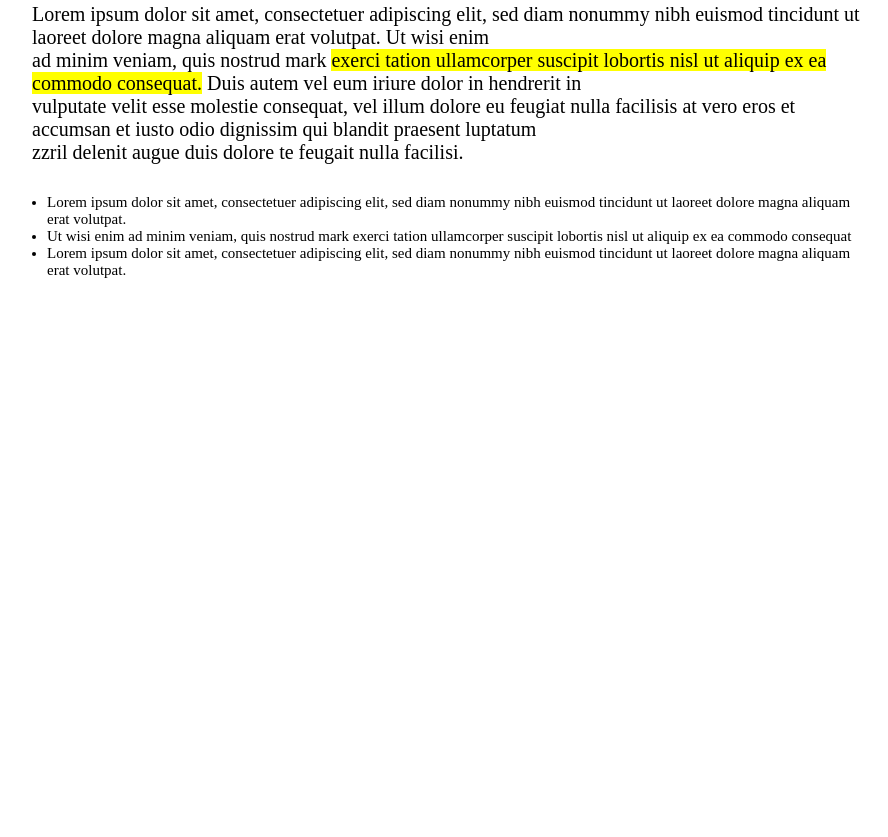
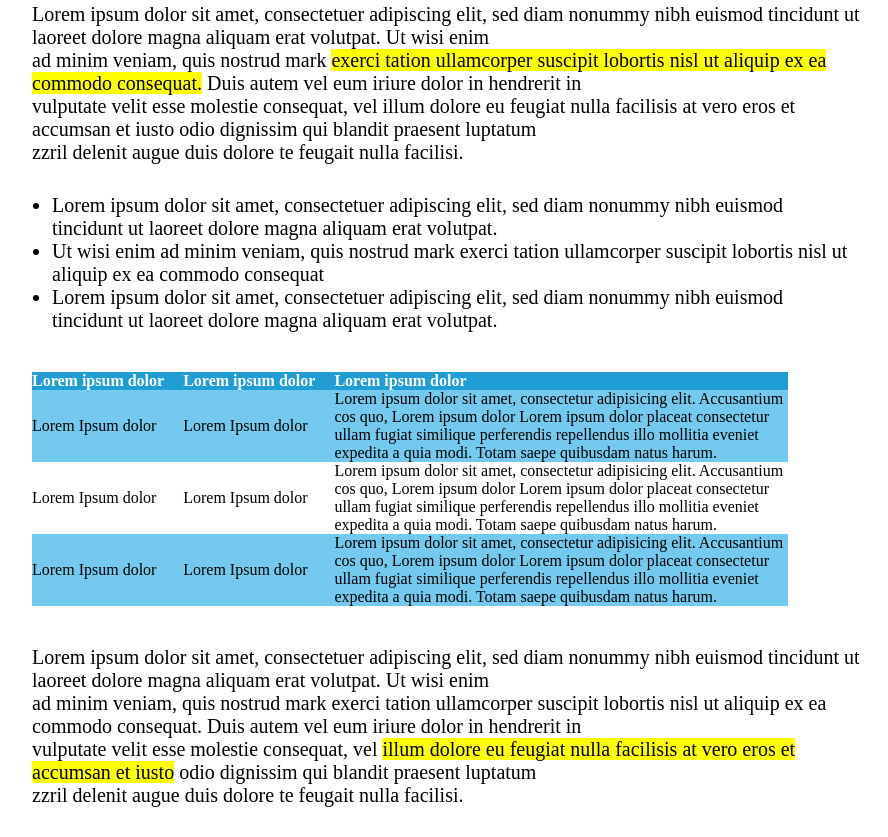
Before and after one commit to alessandrolega/html-css-booleaner, a plain HTML site: page index.html in a window 1280 px wide. Shown: the part 1431-2268 px from the top of the page, without its empty margins (188-1076 px from the left). Before the commit the page ends 1740 px from the top, so only its background shows below. Drawn offline with Linux system fonts and the light colour scheme.

Commit message:
aggiunta tabella + seconda section + secondo p

```diff
--- a/css/style.css
+++ b/css/style.css
@@ -6,7 +6,6 @@
 
 header{
     background-color: #4EA0FF;
-    width: 100%;
     height: 145px;
     background-image: url('../img/pattern.png');
     background-size: 575px;
@@ -75,9 +74,46 @@ h4{
 }
 
 li{
-    font-size: 15px;
+    font-size: 20px;
 }
 
 .container-ul{
-    margin: 0 15px;
+    margin: 0 20px;
 }
+
+
+.container-table{
+    margin: 40px 0;
+}
+
+table{
+    border-spacing: 0;
+    width: 90%;
+}
+
+thead{
+    background-color: #1F9DD4;
+}
+
+.th1, .th2, .th3 {
+    text-align: left;
+    color: white;
+}
+
+
+.left-column{
+    width: 20%;
+    background-color: #73C9EF;
+
+}
+
+.central-column{
+    width: 20px;
+    background-color: #73C9EF;
+
+}
+
+.right-column{
+    width: 60%;
+    background-color: #73C9EF;
+}
--- a/index.html
+++ b/index.html
@@ -52,12 +52,56 @@
                         <li>Lorem ipsum dolor sit amet, consectetuer adipiscing elit, sed diam nonummy nibh euismod tincidunt ut laoreet dolore magna aliquam erat volutpat.</li>
                     </ul>
                 </div>
+    </section>
 
+            <!--TABELLA-->
 
+                <div class="container-table">
+                    <table>
+                        <thead>
+                            <tr>
+                                <th class="th1">Lorem ipsum dolor</th>
+                                <th class="th2">Lorem ipsum dolor</th>
+                                <th class="th3">Lorem ipsum dolor</th>
+                            </tr>
+                        </thead>
+                        <tbody>
+                            <tr>
+                                <td class="left-column">Lorem Ipsum dolor</td>
+                                <td class="central-column">Lorem Ipsum dolor</td>
+                                <td class="right-column">Lorem ipsum dolor sit amet, consectetur adipisicing elit. Accusantium cos quo,
+                                    Lorem ipsum dolor Lorem ipsum dolor placeat consectetur ullam fugiat similique perferendis repellendus illo mollitia
+                                    eveniet expedita a quia modi. Totam saepe quibusdam natus harum.</td>
+                            </tr>
+                            <tr>
+                                <td>Lorem Ipsum dolor</td>
+                                <td>Lorem Ipsum dolor</td>
+                                <td>Lorem ipsum dolor sit amet, consectetur adipisicing elit. Accusantium cos quo,
+                                    Lorem ipsum dolor Lorem ipsum dolor placeat consectetur ullam fugiat similique perferendis repellendus illo mollitia
+                                    eveniet expedita a quia modi. Totam saepe quibusdam natus harum.</td>
 
+                                <tr>
+                                <td class="left-column">Lorem Ipsum dolor</td>
+                                <td class="central-column">Lorem Ipsum dolor</td>
+                                <td class="right-column">Lorem ipsum dolor sit amet, consectetur adipisicing elit. Accusantium cos quo,
+                                            Lorem ipsum dolor Lorem ipsum dolor placeat consectetur ullam fugiat similique perferendis repellendus illo mollitia
+                                            eveniet expedita a quia modi. Totam saepe quibusdam natus harum.</td>
+                                </tr>
 
+                            </tr>
+                        </tbody>
+                    </table>
+                </div>
 
-    </section>
+                        <!--ULTIMA SEZIONE PARAGRAFO-->
+
+                            <div>
+                                <p class="section-1">Lorem ipsum dolor sit amet, consectetuer adipiscing elit, sed diam nonummy nibh euismod tincidunt ut laoreet dolore magna aliquam erat volutpat. Ut wisi enim <br>
+                                ad minim veniam, quis nostrud mark exerci tation ullamcorper suscipit lobortis nisl ut aliquip ex ea commodo consequat.</span>  Duis autem vel eum iriure dolor in hendrerit in <br>
+                                vulputate velit esse molestie consequat, vel  <span id="mark-1">illum dolore eu feugiat nulla facilisis at vero eros et accumsan et iusto</span> odio dignissim qui blandit praesent luptatum <br>
+                                zzril delenit augue duis dolore te feugait nulla facilisi.</p>
+                            </div>
+
 
 
 
```
